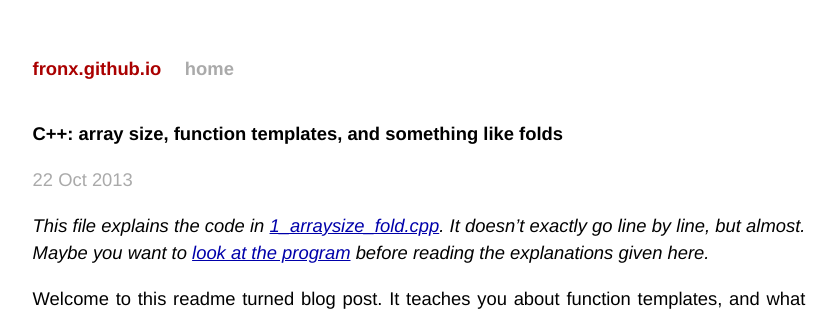
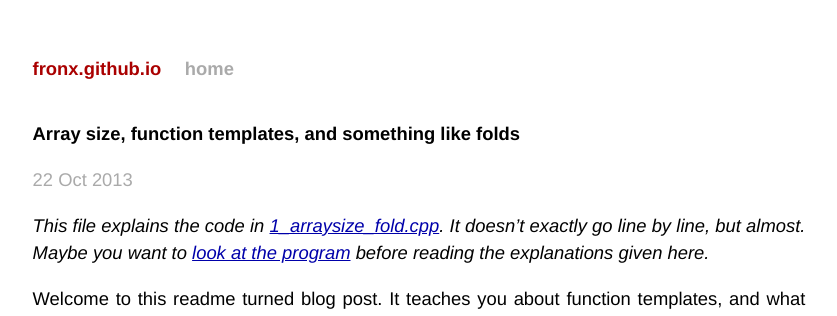
Before and after one commit to fronx/fronx.github.io, a Jekyll site: the page built from _posts/2013-10-26-cpp_arraysize_fold.md, in a window 1280 px wide and 900 px high. Shown: the top 316 px of the window, without its empty margins (221-1058 px from the left). Built offline with Jekyll 4.4.1, drawn with Linux system fonts in a browser that asks for light colours; Markdown is read by kramdown in place of the engine named in the settings.

Commit message:
remove title prefix

```diff
--- a/_posts/2013-10-26-cpp_arraysize_fold.md
+++ b/_posts/2013-10-26-cpp_arraysize_fold.md
@@ -1,6 +1,6 @@
 ---
 layout: post
-title:  "C++: array size, function templates, and something like folds"
+title:  "Array size, function templates, and something like folds"
 date:   2013-10-22
 categories: cpp
 ---
```
